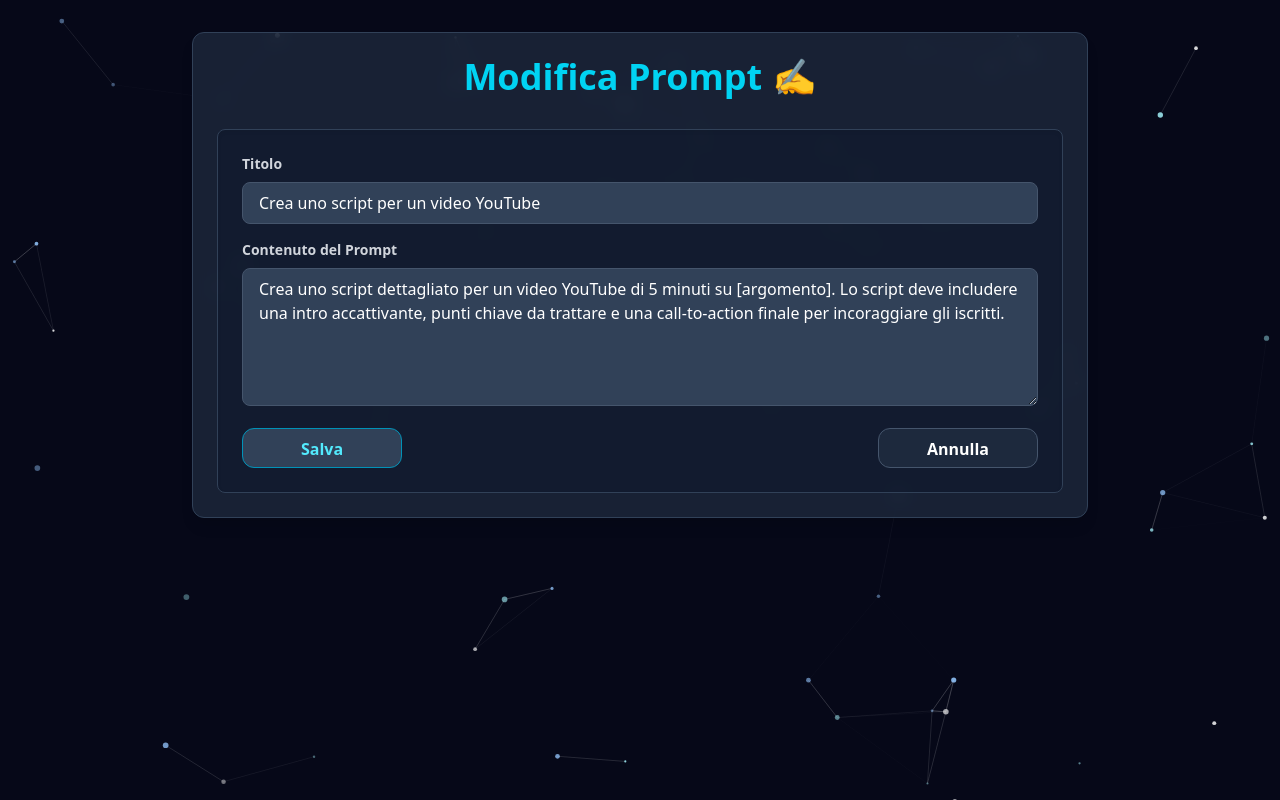
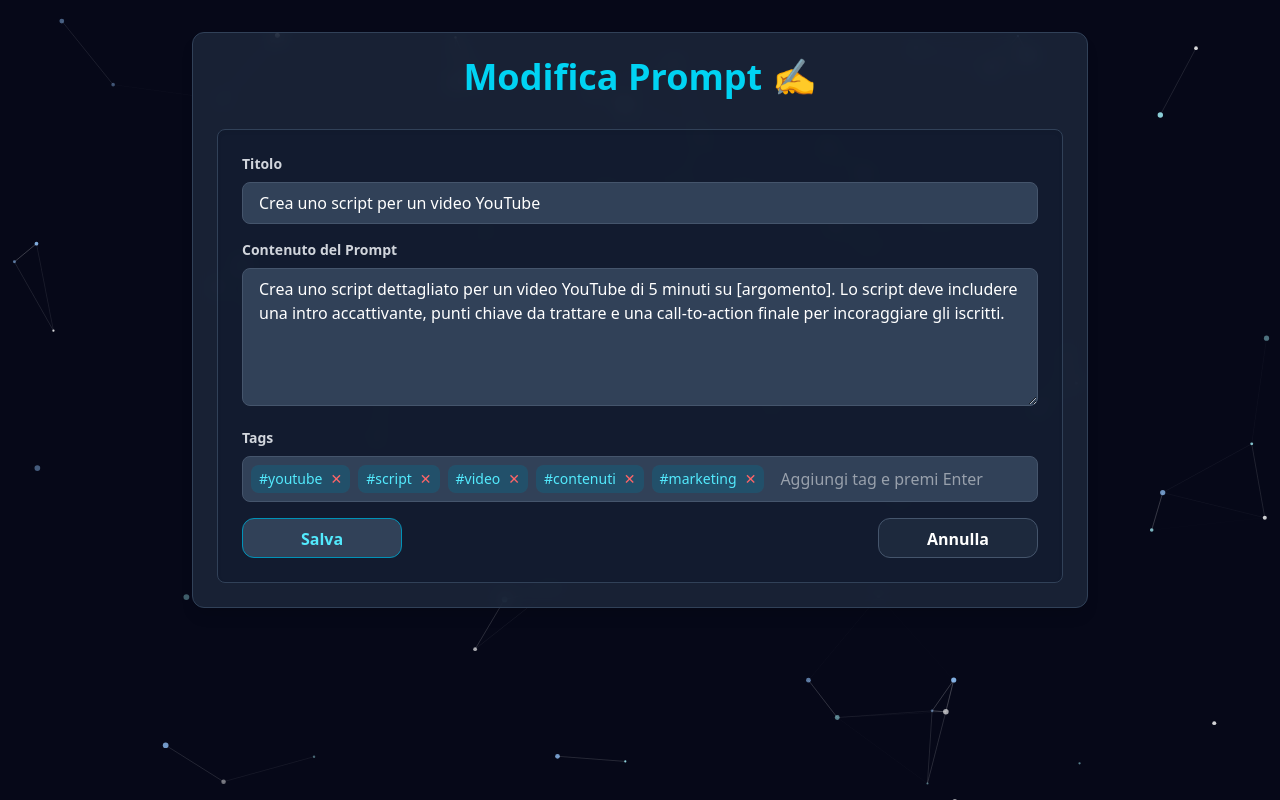
Before and after one commit to LLeo93/prompt-ai, a React (Vite) app: page /prompt/edit/01d5cabc-e0c5-42da-853d-7f167b16db36 in a window 1280 px wide. Built offline with nearby package versions, Linux system fonts and the light colour scheme.

Commit message:
aggiunto tags per details e edit

```diff
--- a/src/components/PromptDetail.tsx
+++ b/src/components/PromptDetail.tsx
@@ -1,4 +1,3 @@
-// src/components/PromptDetail.tsx
 import React from 'react';
 import { useParams, useNavigate, Link } from 'react-router-dom';
 import { useSelector, useDispatch } from 'react-redux';
@@ -14,6 +13,7 @@ import Button from './Buttons/Button';
 import CopyButton from './Buttons/CopyButton';
 
 const MySwal = withReactContent(Swal);
+
 const PromptDetail: React.FC = () => {
   const { id } = useParams<{ id: string }>();
   const navigate = useNavigate();
@@ -83,10 +83,25 @@ const PromptDetail: React.FC = () => {
       <h2 className="text-4xl font-bold text-cyan-300 mb-4 break-words">
         {prompt.title}
       </h2>
-      <p className="text-gray-400 whitespace-pre-wrap leading-relaxed break-words mb-2">
+      <p className="text-gray-400 whitespace-pre-wrap leading-relaxed break-words mb-4">
         {prompt.content}
       </p>
-      <div className="flex gap-2 items-center">
+
+      {/* Tags */}
+      {prompt.tags && prompt.tags.length > 0 && (
+        <div className="flex flex-wrap gap-2 mb-4">
+          {prompt.tags.map((tag, i) => (
+            <span
+              key={i}
+              className="px-2 py-1 text-sm bg-cyan-700/30 text-cyan-300 rounded-lg"
+            >
+              #{tag}
+            </span>
+          ))}
+        </div>
+      )}
+
+      <div className="flex gap-2 items-center mb-4">
         <span className="text-sm text-gray-500">
           Creato il: {new Date(prompt.createdAt).toLocaleDateString()}
         </span>
@@ -106,6 +121,7 @@ const PromptDetail: React.FC = () => {
           </button>
         </Tooltip>
       </div>
+
       <div className="mt-8 flex justify-center items-center gap-2 flex-col md:flex-row">
         <CopyButton
           textToCopy={prompt.content}
--- a/src/components/PromptEditForm.tsx
+++ b/src/components/PromptEditForm.tsx
@@ -1,4 +1,3 @@
-// src/components/PromptEditForm.tsx
 import React, { useState, useEffect } from 'react';
 import { useParams, useNavigate } from 'react-router-dom';
 import { useSelector, useDispatch } from 'react-redux';
@@ -23,6 +22,8 @@ const PromptEditForm: React.FC = () => {
 
   const [title, setTitle] = useState(promptToEdit?.title || '');
   const [content, setContent] = useState(promptToEdit?.content || '');
+  const [tags, setTags] = useState<string[]>(promptToEdit?.tags || []);
+  const [tagInput, setTagInput] = useState('');
 
   useEffect(() => {
     if (!promptToEdit) {
@@ -30,11 +31,31 @@ const PromptEditForm: React.FC = () => {
     }
   }, [promptToEdit, navigate]);
 
+  const handleAddTag = (e: React.KeyboardEvent<HTMLInputElement>) => {
+    if (e.key === 'Enter' && tagInput.trim() !== '') {
+      e.preventDefault();
+      if (!tags.includes(tagInput.trim())) {
+        setTags([...tags, tagInput.trim()]);
+      }
+      setTagInput('');
+    }
+  };
+
+  const handleRemoveTag = (tagToRemove: string) => {
+    setTags(tags.filter((tag) => tag !== tagToRemove));
+  };
+
   const handleSubmit = (e: React.FormEvent) => {
     e.preventDefault();
     if (!title || !content || !promptToEdit) return;
 
-    const updatedPrompt = { ...promptToEdit, title, content };
+    const updatedPrompt = {
+      ...promptToEdit,
+      title,
+      content,
+      tags,
+    };
+
     dispatch(updatePrompt(updatedPrompt));
     navigate(`/prompt/${promptToEdit.id}`);
 
@@ -56,6 +77,7 @@ const PromptEditForm: React.FC = () => {
         onSubmit={handleSubmit}
         className="p-6 bg-slate-900/50 rounded-lg shadow-inner border border-slate-700"
       >
+        {/* Titolo */}
         <div className="mb-4">
           <label className="block text-gray-300 text-sm font-bold mb-2">
             Titolo
@@ -67,6 +89,8 @@ const PromptEditForm: React.FC = () => {
             className="w-full px-4 py-2 bg-slate-700 text-white rounded-lg focus:outline-none focus:ring-2 focus:ring-cyan-400 border border-slate-600"
           />
         </div>
+
+        {/* Contenuto */}
         <div className="mb-4">
           <label className="block text-gray-300 text-sm font-bold mb-2">
             Contenuto del Prompt
@@ -78,6 +102,40 @@ const PromptEditForm: React.FC = () => {
             className="w-full px-4 py-2 bg-slate-700 text-white rounded-lg focus:outline-none focus:ring-2 focus:ring-cyan-400 border border-slate-600"
           />
         </div>
+
+        {/* Tags */}
+        <div className="mb-4">
+          <label className="block text-gray-300 text-sm font-bold mb-2">
+            Tags
+          </label>
+          <div className="flex flex-wrap gap-2 p-2 bg-slate-700 rounded-lg border border-slate-600">
+            {tags.map((tag, i) => (
+              <span
+                key={i}
+                className="flex items-center gap-1 px-2 py-1 text-sm bg-cyan-700/30 text-cyan-300 rounded-lg"
+              >
+                #{tag}
+                <button
+                  type="button"
+                  onClick={() => handleRemoveTag(tag)}
+                  className="text-red-400 hover:text-red-600 ml-1"
+                >
+                  ✕
+                </button>
+              </span>
+            ))}
+            <input
+              type="text"
+              value={tagInput}
+              onChange={(e) => setTagInput(e.target.value)}
+              onKeyDown={handleAddTag}
+              placeholder="Aggiungi tag e premi Enter"
+              className="flex-grow px-2 bg-transparent text-white outline-none"
+            />
+          </div>
+        </div>
+
+        {/* Bottoni */}
         <div className="flex flex-col gap-2 md:flex-row md:justify-between items-center">
           <Tooltip text="Salva le modifiche">
             <Button type="submit" variant="primary" size="md">
@@ -85,7 +143,7 @@ const PromptEditForm: React.FC = () => {
             </Button>
           </Tooltip>
 
-          <Tooltip text="Annula le modifiche">
+          <Tooltip text="Annulla le modifiche">
             <Button
               type="button"
               onClick={() => navigate(`/prompt/${id}`)}
--- a/src/features/prompts/PromptList.tsx
+++ b/src/features/prompts/PromptList.tsx
@@ -73,14 +73,14 @@ const PromptList: React.FC = () => {
 
   return (
     <div className="mt-8 flex flex-col">
-      <div className="mb-4 flex flex-col md:flex-row md:justify-between md:items-center gap-2">
+      <div className="mb-4 flex flex-col md:flex-row md:justify-between md:items-center gap-2 ">
         <h2 className="text-2xl font-bold text-gray-200">I tuoi Prompt</h2>
         <input
           type="text"
           placeholder="🔍 Cerca prompt..."
           value={search}
           onChange={(e) => setSearch(e.target.value)}
-          className="px-3 py-2 rounded-lg bg-slate-700 text-white focus:outline-none focus:ring-2 focus:ring-cyan-400 border border-slate-600 w-full md:w-1/3"
+          className="px-3 py-2 rounded-lg bg-slate-700 text-white focus:outline-none focus:ring-2 focus:ring-cyan-400 border border-slate-600 w-full md:w-1/3 lg:grow lg:max-w-md"
         />
         <ClearStorageButton />
       </div>
```
